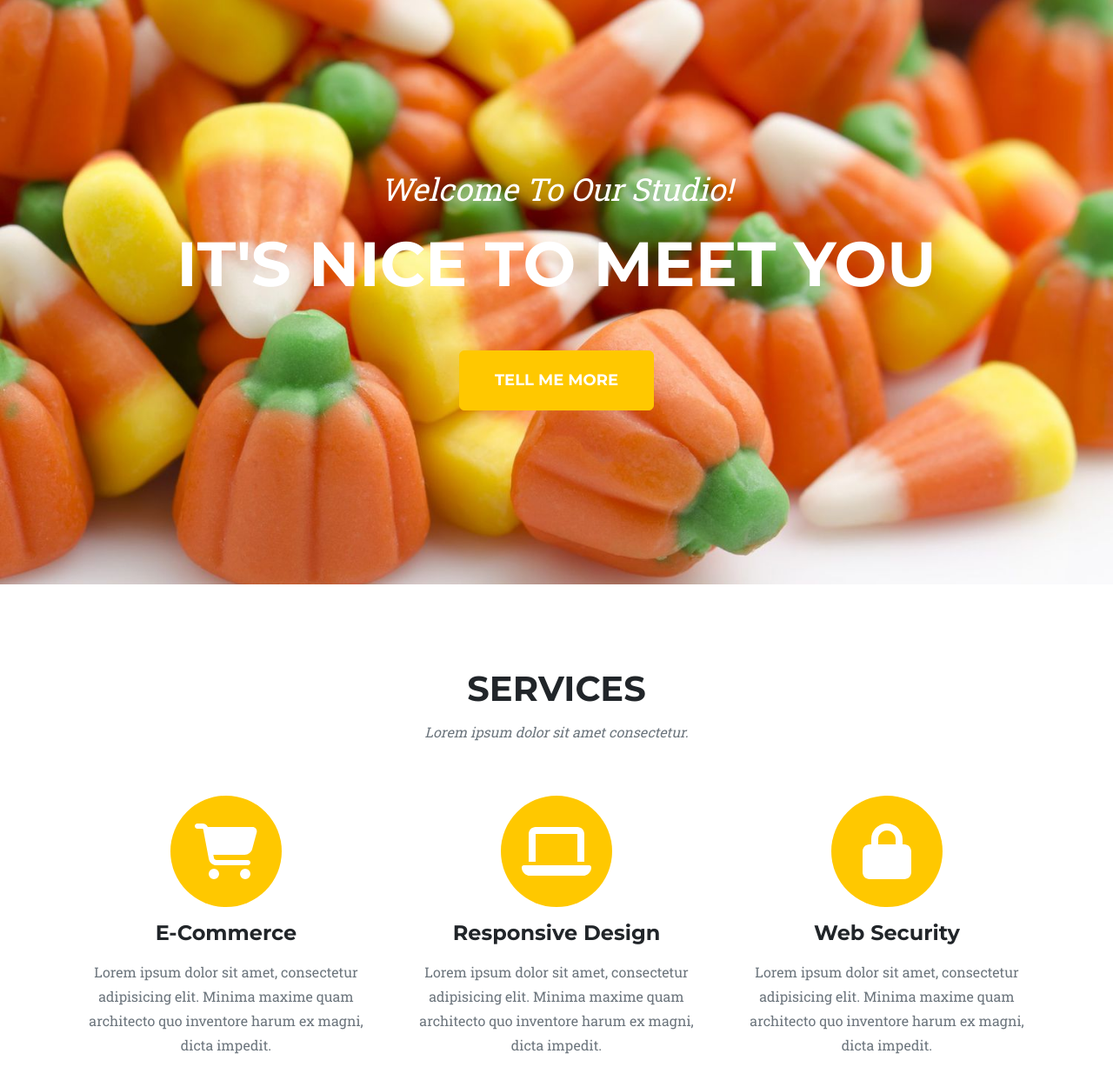
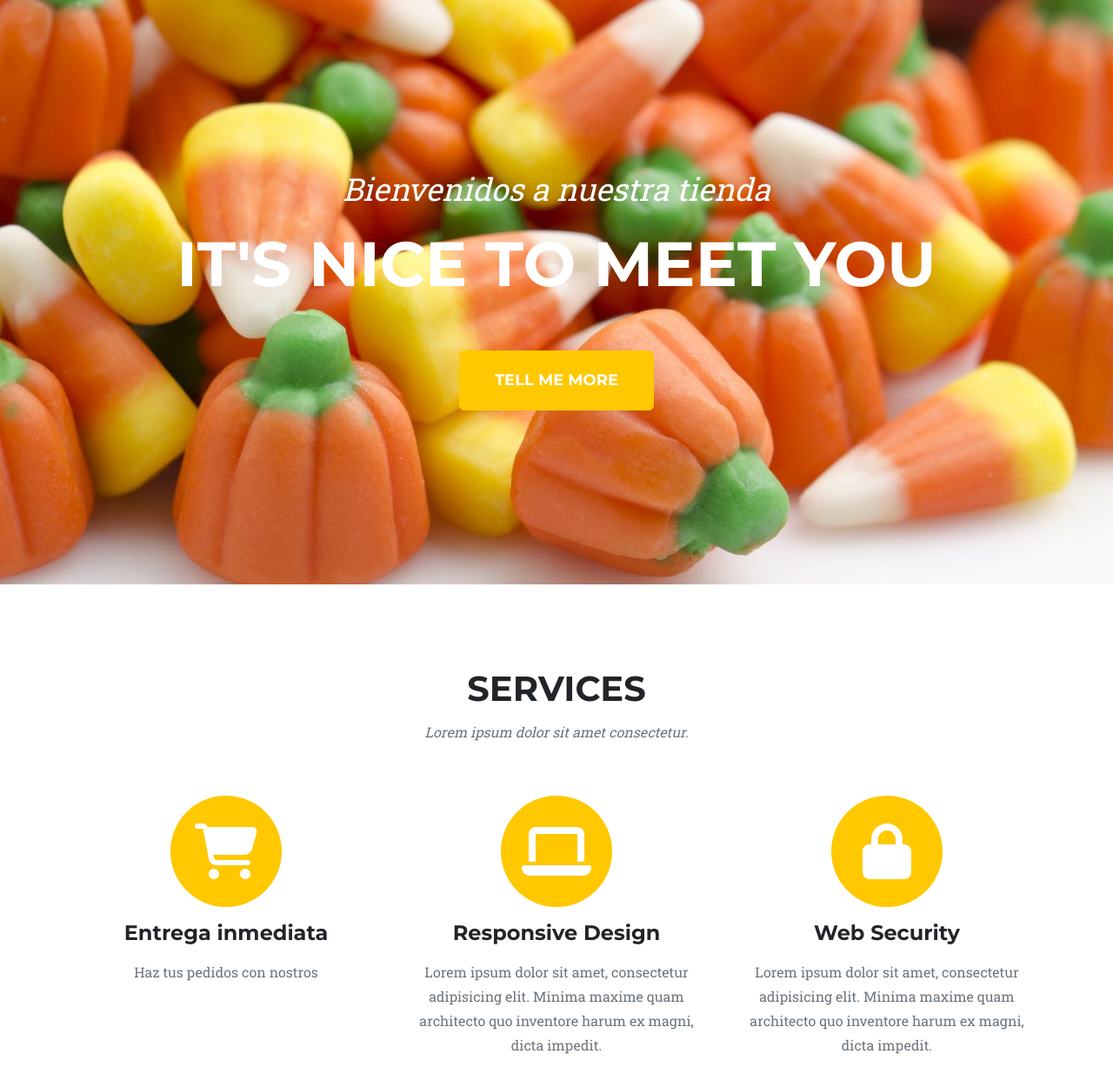
Before and after one commit to stephcarol/PROYECTO3, a plain HTML site: page index.html in a window 1280 px wide. Shown: the part 73-1300 px from the top of the page at 87% size. Drawn offline with nearby package versions, Linux system fonts and the light colour scheme.

Commit message:
Update index.html

```diff
--- a/index.html
+++ b/index.html
@@ -39,7 +39,7 @@
         <!-- Masthead-->
         <header class="masthead">
             <div class="container">
-                <div class="masthead-subheading">Welcome To Our Studio!</div>
+                <div class="masthead-subheading">Bienvenidos a nuestra tienda</div>
                 <div class="masthead-heading text-uppercase">It's Nice To Meet You</div>
                 <a class="btn btn-primary btn-xl text-uppercase" href="#services">Tell Me More</a>
             </div>
@@ -57,8 +57,8 @@
                             <i class="fas fa-circle fa-stack-2x text-primary"></i>
                             <i class="fas fa-shopping-cart fa-stack-1x fa-inverse"></i>
                         </span>
-                        <h4 class="my-3">E-Commerce</h4>
-                        <p class="text-muted">Lorem ipsum dolor sit amet, consectetur adipisicing elit. Minima maxime quam architecto quo inventore harum ex magni, dicta impedit.</p>
+                        <h4 class="my-3">Entrega inmediata</h4>
+                        <p class="text-muted">Haz tus pedidos con nostros </p>
                     </div>
                     <div class="col-md-4">
                         <span class="fa-stack fa-4x">
```
